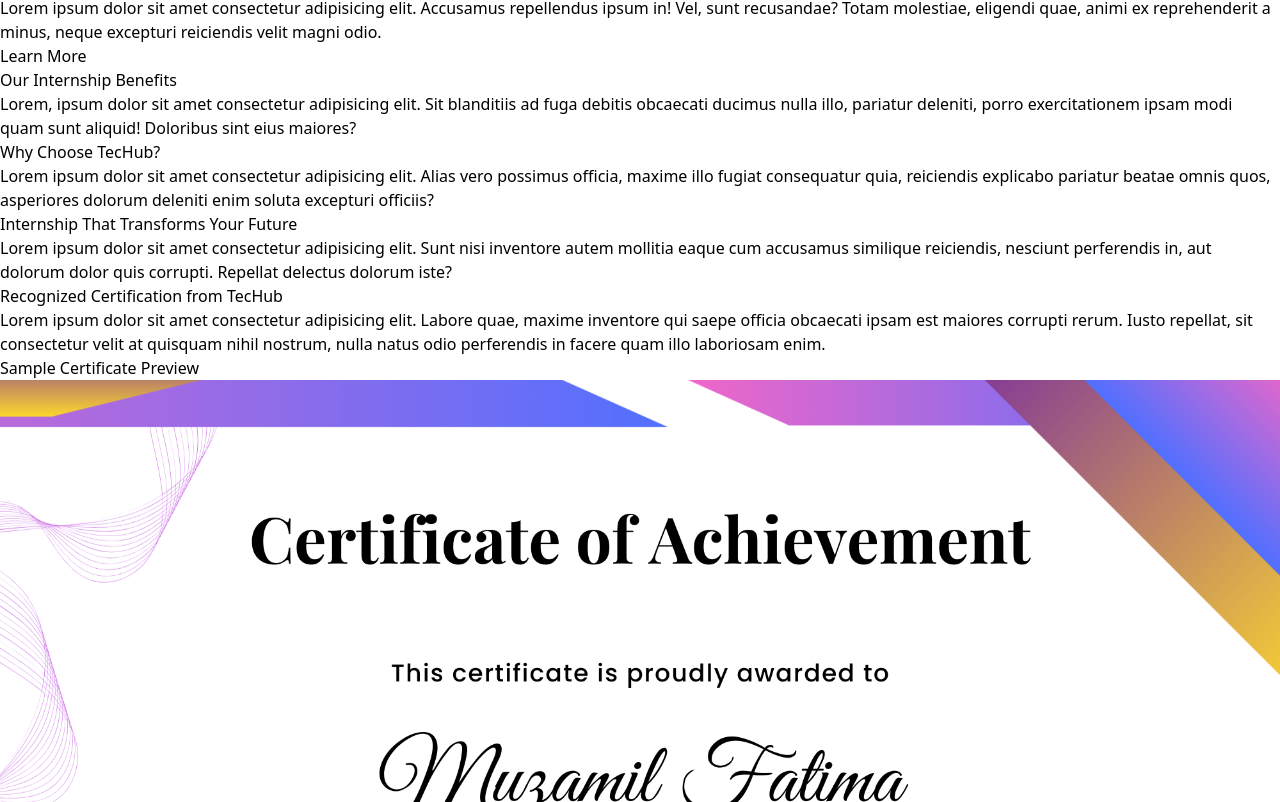
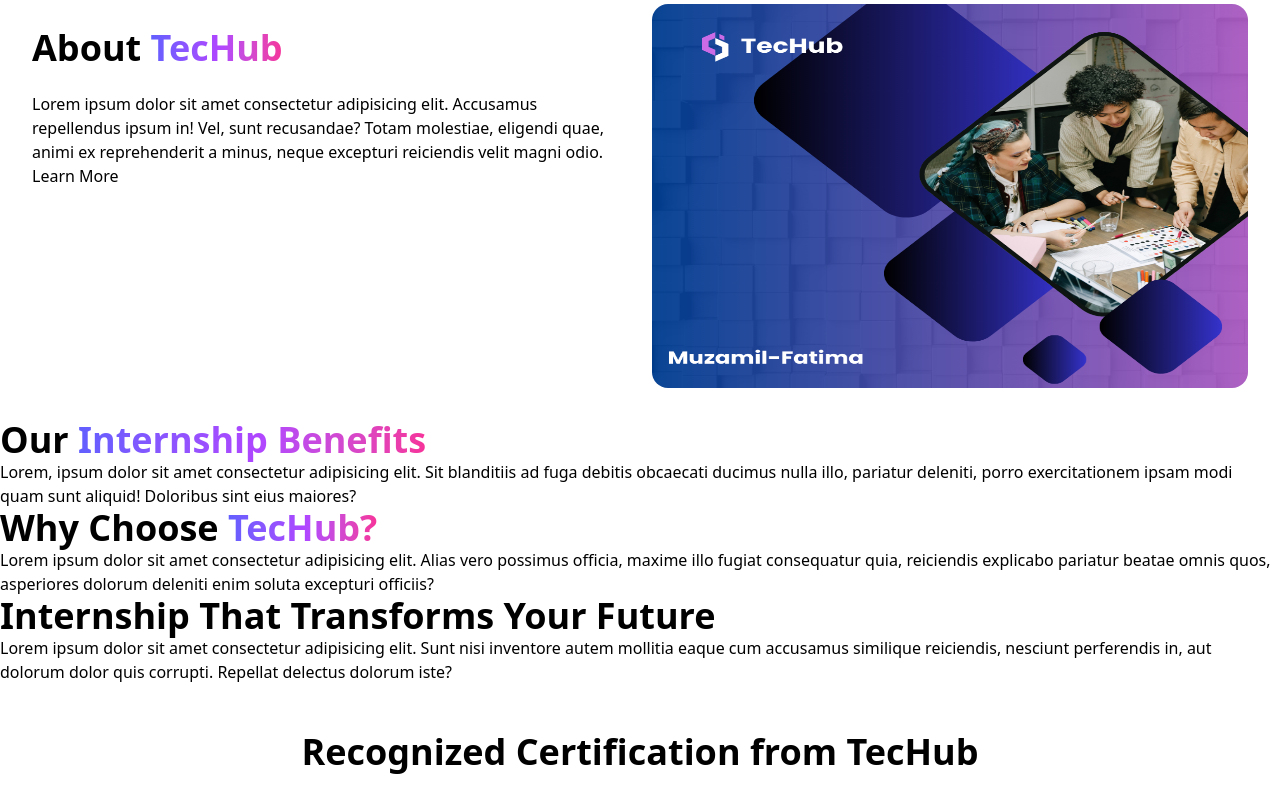
Before and after one commit to Muzamil-Fatima/Tec-Hub, a React app in the folder frontend/: page / in a window 1280 px wide. Shown: the part 558-1360 px from the top of the page. Built offline with nearby package versions, Linux system fonts and the light colour scheme; the HTML template or start-up script is replaced by a standard one.

Commit message:
Add Style

```diff
--- a/frontend/src/pages/Home/About.jsx
+++ b/frontend/src/pages/Home/About.jsx
@@ -1,11 +1,11 @@
 import React from "react";
-
+import tec from "../../../Images/AboutTec.png";
 const About = () => {
   return (
-    <div>
-      <div>
-        <h2>
-          About <span>TecHub</span>
+    <div className="flex flex-row justify-around space-x-6 p-8">
+      <div className="w-1/2 pt-6">
+        <h2 className="text-4xl font-bold mb-6">
+          About <span className="bg-linear-to-r from-indigo-500 via-purple-500 to-pink-500 bg-clip-text text-transparent ">TecHub</span>
         </h2>
         <p>
           Lorem ipsum dolor sit amet consectetur adipisicing elit. Accusamus
@@ -15,8 +15,8 @@
         </p>
         <button>Learn More</button>
       </div>
-      <div>
-        <img src="" alt="" />
+      <div className="w-1/2">
+        <img src={tec} alt=""  className="h-96 rounded-2xl w-full hover:shadow-2xl hover:shadow-purple-700"/>
       </div>
     </div>
   );
--- a/frontend/src/pages/Home/Certificate.jsx
+++ b/frontend/src/pages/Home/Certificate.jsx
@@ -2,17 +2,17 @@
 import certificate from "../../../Images/certificate.png";
 const Certificate = () => {
   return (
-    <div>
-      <h2>Recognized Certification from TecHub</h2>
-      <p>
+    <div className="flex justify-center flex-col items-center w-4xl m-auto">
+      <h2  className="text-4xl font-bold mt-12 mb-10">Recognized Certification from TecHub</h2>
+      <p className="w-3/5 mb-4">
         Lorem ipsum dolor sit amet consectetur adipisicing elit. Labore quae,
         maxime inventore qui saepe officia obcaecati ipsam est maiores corrupti
         rerum. Iusto repellat, sit consectetur velit at quisquam nihil nostrum,
         nulla natus odio perferendis in facere quam illo laboriosam enim.
       </p>
-      <p>Sample Certificate Preview</p>
-      <img src={certificate} alt="" />
-      <p>*Certificates are digitally verifiable and can be shared on LinkedIn & CVs</p>
+      <p className="text-2xl text-gray-500 mb-6">Sample Certificate Preview</p>
+      <img src={certificate} alt="" className=" rounded-2xl flex justify-center m-auto  hover:shadow-2xl hover:shadow-purple-700" />
+      <p className="p-8">*Certificates are digitally verifiable and can be shared on LinkedIn & CVs</p>
     </div>
   );
 };
--- a/frontend/src/pages/Home/Future.jsx
+++ b/frontend/src/pages/Home/Future.jsx
@@ -3,9 +3,13 @@
 const Future = () => {
   return (
     <div>
-
-      <h2>Internship That Transforms Your Future</h2>
-      <p>Lorem ipsum dolor sit amet consectetur adipisicing elit. Sunt nisi inventore autem mollitia eaque cum accusamus similique reiciendis, nesciunt perferendis in, aut dolorum dolor quis corrupti. Repellat delectus dolorum iste?</p>
+      <h2  className="text-4xl font-bold">Internship That Transforms Your Future</h2>
+      <p>
+        Lorem ipsum dolor sit amet consectetur adipisicing elit. Sunt nisi
+        inventore autem mollitia eaque cum accusamus similique reiciendis,
+        nesciunt perferendis in, aut dolorum dolor quis corrupti. Repellat
+        delectus dolorum iste?
+      </p>
     </div>
   );
 };
--- a/frontend/src/pages/Home/Internship.jsx
+++ b/frontend/src/pages/Home/Internship.jsx
@@ -3,8 +3,8 @@
 const Internship = () => {
   return (
     <div>
-      <h2>
-        Our <span>Internship Benefits</span>{" "}
+      <h2  className="text-4xl font-bold">
+        Our <span className="bg-linear-to-r from-indigo-500 via-purple-500 to-pink-500 bg-clip-text text-transparent">Internship Benefits</span>{" "}
       </h2>
       <p>
         Lorem, ipsum dolor sit amet consectetur adipisicing elit. Sit blanditiis
--- a/frontend/src/pages/Home/Question.jsx
+++ b/frontend/src/pages/Home/Question.jsx
@@ -3,7 +3,7 @@
 const Question = () => {
   return (
     <div>
-      <h2>Frequently Asked Questions</h2>
+      <h2  className="text-4xl font-bold">Frequently Asked Questions</h2>
       <p>Have doubts? We’ve got you covered. Here are the answers to the most common questions.</p>
     </div>
   );
--- a/frontend/src/pages/Home/TecHub.jsx
+++ b/frontend/src/pages/Home/TecHub.jsx
@@ -3,9 +3,18 @@
 const TecHub = () => {
   return (
     <div>
-
-      <h2>Why Choose TecHub?</h2>
-      <p>Lorem ipsum dolor sit amet consectetur adipisicing elit. Alias vero possimus officia, maxime illo fugiat consequatur quia, reiciendis explicabo pariatur beatae omnis quos, asperiores dolorum deleniti enim soluta excepturi officiis?</p>
+      <h2  className="text-4xl font-bold">
+        Why Choose{" "}
+        <span className="bg-linear-to-r from-indigo-500 via-purple-500 to-pink-500 bg-clip-text text-transparent">
+          TecHub?
+        </span>{" "}
+      </h2>
+      <p>
+        Lorem ipsum dolor sit amet consectetur adipisicing elit. Alias vero
+        possimus officia, maxime illo fugiat consequatur quia, reiciendis
+        explicabo pariatur beatae omnis quos, asperiores dolorum deleniti enim
+        soluta excepturi officiis?
+      </p>
     </div>
   );
 };
--- a/frontend/src/pages/Home/Vision.jsx
+++ b/frontend/src/pages/Home/Vision.jsx
@@ -3,8 +3,14 @@
 const Vision = () => {
   return (
     <div>
-      <h2>Our Future Vision</h2>
-      <p>Lorem ipsum dolor sit amet consectetur adipisicing elit. Atque modi, possimus inventore beatae quidem consequatur deserunt doloribus. Sint vero repellat tenetur natus velit earum reiciendis in possimus tempore eligendi doloribus, quod maiores reprehenderit? Consequuntur ea laboriosam omnis saepe animi vero.</p>
+      <h2  className="text-4xl font-bold">Our Future Vision</h2>
+      <p>
+        Lorem ipsum dolor sit amet consectetur adipisicing elit. Atque modi,
+        possimus inventore beatae quidem consequatur deserunt doloribus. Sint
+        vero repellat tenetur natus velit earum reiciendis in possimus tempore
+        eligendi doloribus, quod maiores reprehenderit? Consequuntur ea
+        laboriosam omnis saepe animi vero.
+      </p>
     </div>
   );
 };
```
Also changed, not shown: frontend/Images/AboutTec.png (added).
